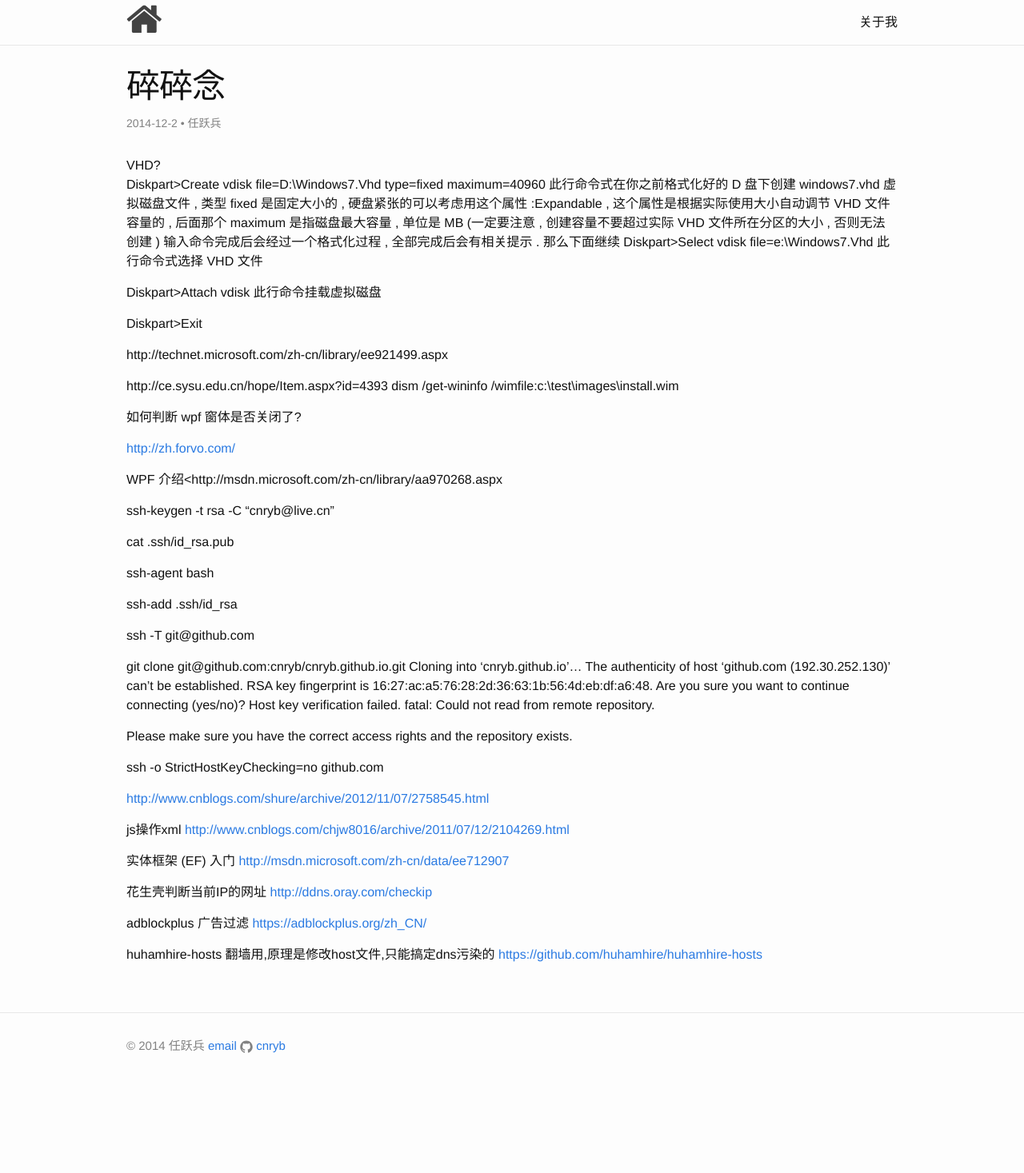
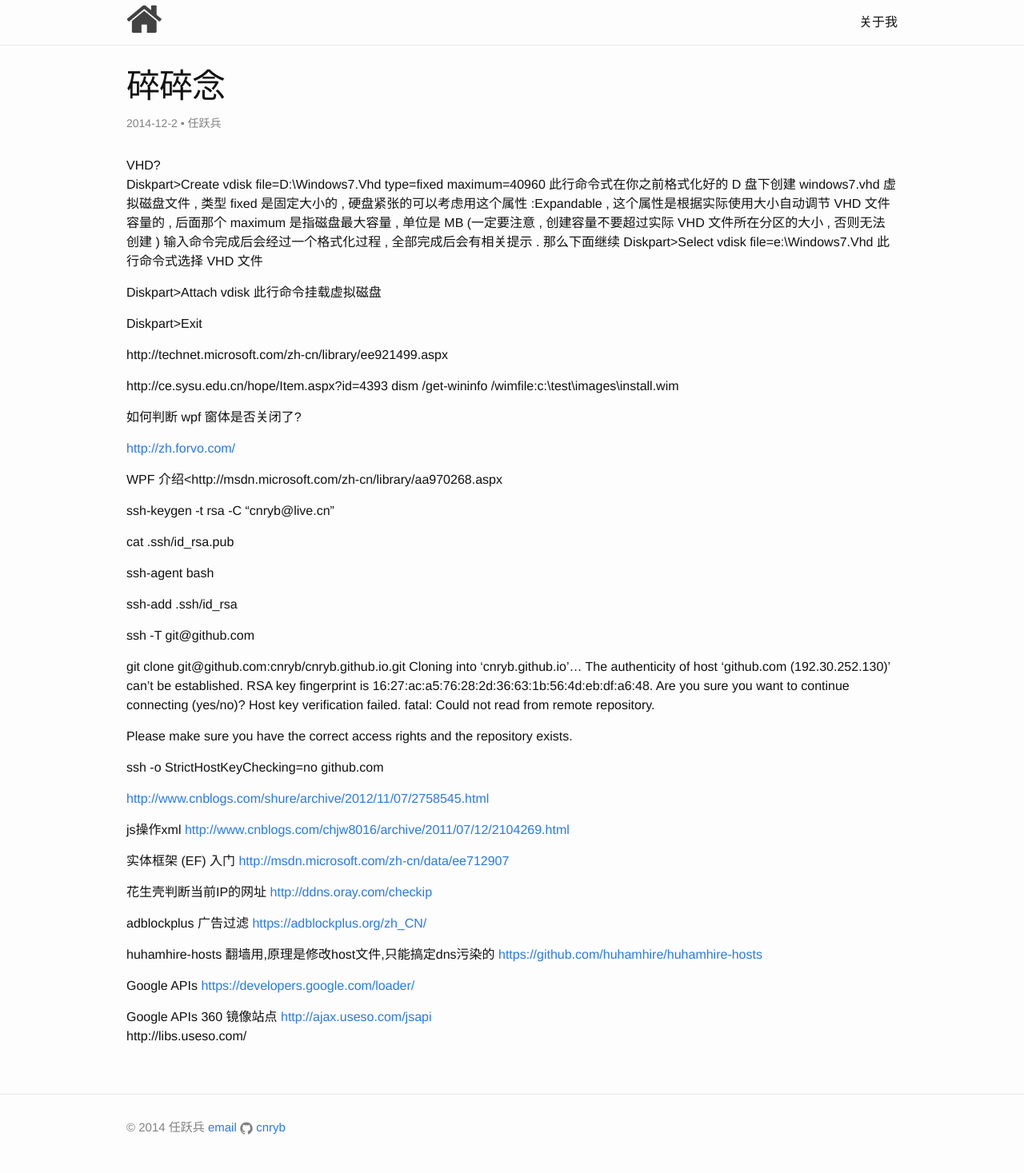
Before and after one commit to cnryb/cnryb.github.io, a Jekyll site: the page built from _posts/2014-11-03-碎碎念.md, in a window 1280 px wide. Shown: the whole page at 80% size. Built offline with Jekyll 4.4.1, drawn with Linux system fonts in a browser that asks for light colours; nearby versions of some CDN libraries; comment, search, counter and statistics services are not loaded; before the commit the page ends 1365 px from its top, so only the background shows below that.

Commit message:
Google APIs 入口地址

```diff
--- a/_posts/2014-11-03-碎碎念.md
+++ b/_posts/2014-11-03-碎碎念.md
@@ -78,3 +78,10 @@ adblockplus 广告过滤
 
 huhamhire-hosts 翻墙用,原理是修改host文件,只能搞定dns污染的
 [https://github.com/huhamhire/huhamhire-hosts](https://github.com/huhamhire/huhamhire-hosts)
+
+Google APIs
+[https://developers.google.com/loader/](https://developers.google.com/loader/)
+
+Google APIs 360 镜像站点
+[http://ajax.useso.com/jsapi](http://ajax.useso.com/jsapi)
+http://libs.useso.com/
```
